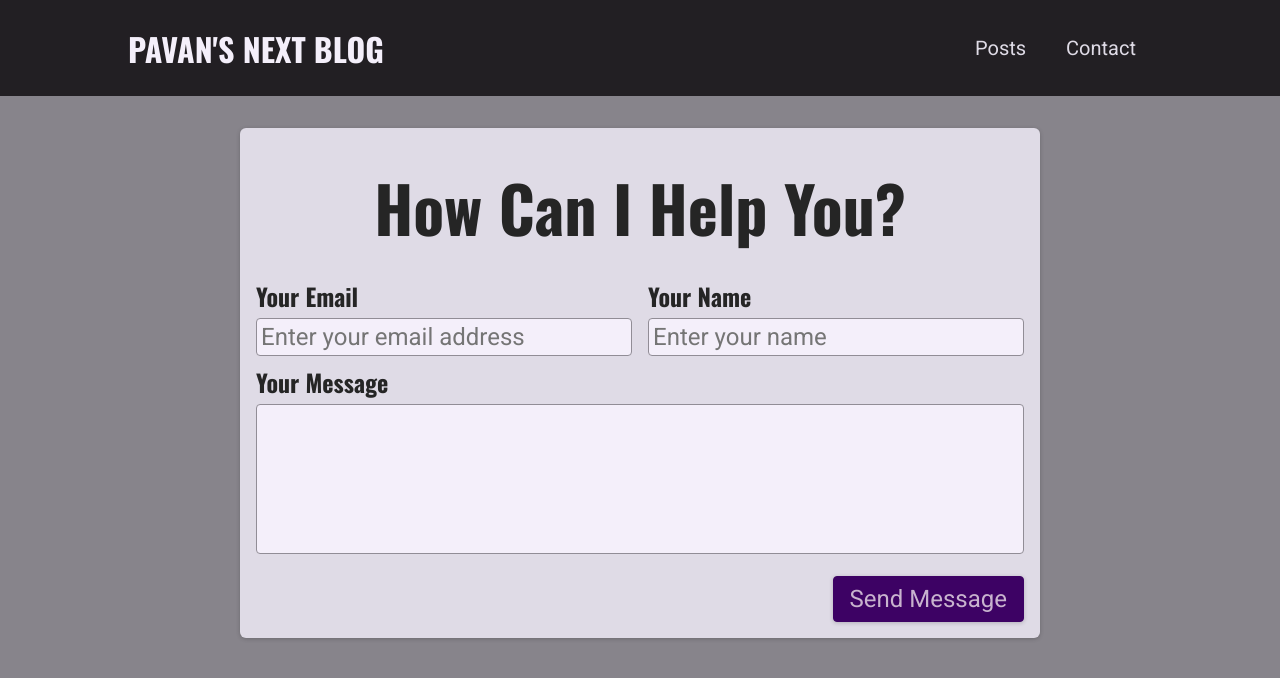
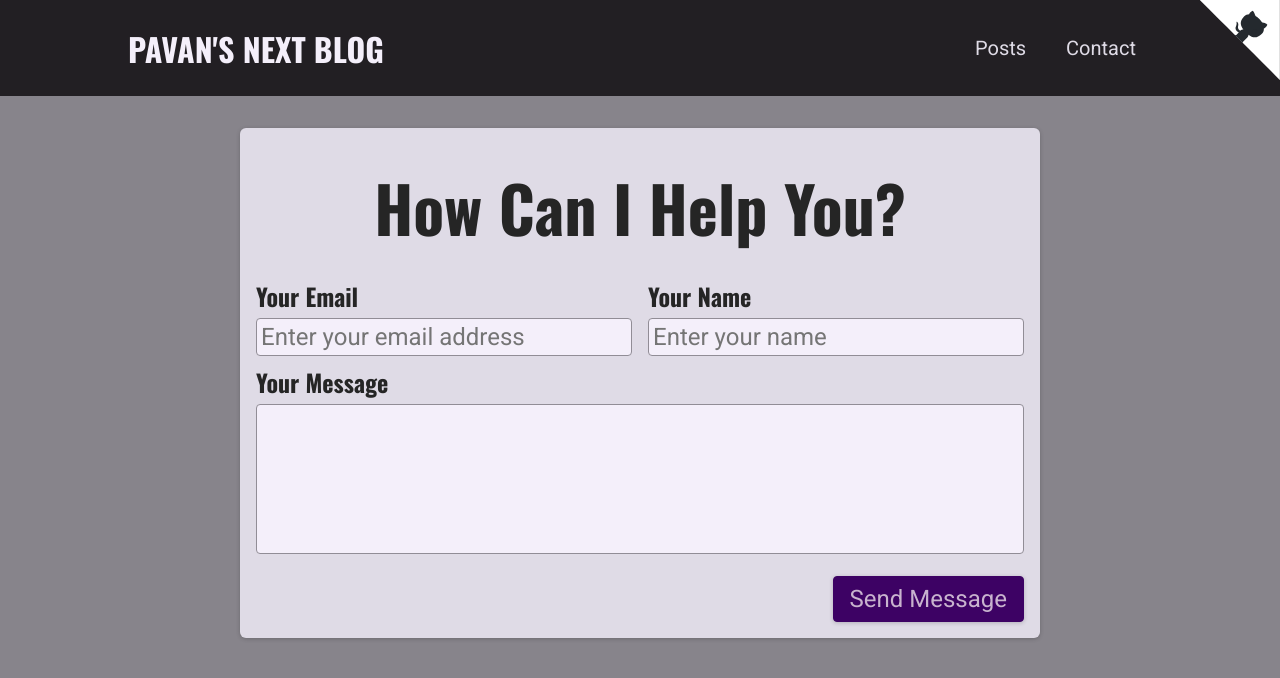
Before and after one commit to ghana7989/nextjs-blog, a Next.js app: page /contact in a window 1280 px wide. Shown: the top 678 px of the page. Built offline with nearby package versions, Linux system fonts and the light colour scheme.

Commit message:
adding github banner

```diff
--- a/components/layout/Layout.tsx
+++ b/components/layout/Layout.tsx
@@ -7,6 +7,54 @@ import MainNavigation from './MainNavigation'
 const layout = ({children}) => {
 	return (
 		<>
+			<a
+				target='_blank'
+				href='https://github.com/ghana7989/nextjs-blog'
+				className='github-corner'
+				aria-label='View source on GitHub'
+				title='View source on GitHub'>
+				<svg
+					xmlns='http://www.w3.org/2000/svg'
+					style={{fill: '#fff', color: '#24292e', position: 'absolute', top: 0, right: 0}}
+					viewBox='0 0 250 250'
+					fill='#151513'
+					height='80'
+					width='80'>
+					<path
+						fill='"#fff"'
+						className='octo-background'
+						d='M 249.57771,250.29409 C 163.6834,162.06673 87.406263,88.122635 -0.4222853,0.29408743 H 249.57771 Z'></path>
+					<path
+						fill='currentColor'
+						d='m 194.57892,71.296301 c -2,-4 -5.00268,-7.999511 -9.00269,-11.999515 -3.99999,-3.999997 -7.9995,-7.002681 -11.9995,-9.002681 -4.00001,-14.000002 -8.99659,-16.998292 -8.99659,-16.998292 -8,3.999999 -11.00464,8.998533 -11.00462,10.998545 -6.00001,0 -10.99732,2.000735 -15.99732,7.000731 -16,16.000004 -10.00195,29.997316 -2.00195,40.997318 -3,0 -6.99854,0.998782 -10.99855,4.998771 L 113.57917,109.2968 c -2,1 -5.99975,-1.00097 -5.99975,-1.00097 l 26.99584,26.99584 c 0,0 -1.99999,-3.99877 0,-4.99877 l 14.00147,-14.00147 c 2.00001,-3 3.00294,-5.9956 3.00293,-7.9956 11,8 23.99732,14.99804 40.99732,-2.00195 5,-5.00001 7.00073,-9.997326 7.00073,-15.997325 -0.90398,-9.744341 -2.80609,-14.23012 -4.99878,-19.000243 z'></path>
+					<path
+						fill='currentColor'
+						d='m 121.28633,101.84712 c -14.99999,-9.000009 -8.99999,-19.00001 -8.99999,-19.00001 2.99999,-6.999997 1.99999,-10.999997 1.99999,-10.999997 -1,-7.000002 3,-1.999998 3,-1.999998 4.00001,4.999996 2,11 2,11 -2.99999,9.999998 5.00001,14.999998 9,15.999996'
+						style={{transformOrigin: '130px 106px'}}></path>
+					<path
+						fill='currentColor'
+						d='m 210.61601,77.354548 c 0,0 -2.99732,-5.000738 -15.99732,-7.000737 -0.0144,-0.02843 0.007,0.01428 0,0 -0.007,-0.01428 -3.99055,0.468874 -3.99055,0.468874 l 5.4469,19.797551 3.57294,-1.284473 c 2.01561,-1.004006 6.98378,-3.016688 10.96801,-11.981199 z'
+						style={{transformOrigin: '180px 90px'}}></path>
+					<path
+						fill='"#fff"'
+						className='octo-face'
+						d='m 157.89355,66.610672 c -3.6953,-3.732717 -7.91112,-5.499913 -12.18983,-5.109056 -4.40252,0.402191 -7.13979,2.856546 -7.87463,3.598819 -7.07601,7.147691 -5.83073,16.6566 3.50711,26.774603 1.74973,1.898424 3.65469,3.889989 5.66306,5.91869 1.98876,2.008926 3.9938,3.970152 5.96079,5.829492 11.66194,11.03287 19.88339,7.51635 24.72642,2.62392 4.69996,-4.74761 6.92511,-12.647837 -0.93566,-20.588227 -0.19312,-0.195097 -0.5156,-0.479793 -1.31843,-1.179779 -1.71474,-1.495896 -4.90485,-4.280358 -7.8452,-7.250494 -3.2474,-3.28029 -6.32518,-6.797215 -8.16252,-8.899526 -0.85763,-0.980686 -1.27935,-1.464133 -1.5311,-1.718439 z'></path>
+					<path
+						fill='currentColor'
+						d='m 152.14888,95.779316 c -0.16786,-0.167854 -0.4399,-0.167678 -0.60757,-6e-6 -0.66926,0.669255 -2.20394,0.630882 -3.25661,-0.42178 -0.15188,-0.151888 -0.28137,-0.314719 -0.39094,-0.484545 -0.27436,-0.424649 -0.42501,-0.891266 -0.49172,-1.329545 -0.0135,-0.08772 -0.0233,-0.174308 -0.0303,-0.259131 -0.021,-0.254464 -0.0144,-0.493507 0.0111,-0.702245 0.0423,-0.347542 0.13665,-0.610438 0.24371,-0.717497 0.16767,-0.167672 0.16785,-0.439717 0,-0.607563 -0.16785,-0.167854 -0.43989,-0.167672 -0.60756,-10e-7 -0.0866,0.08662 -0.16552,0.201023 -0.23441,0.337652 -0.10292,0.205165 -0.18327,0.460877 -0.23241,0.749235 -0.0491,0.288359 -0.0669,0.609536 -0.0456,0.945785 0.0215,0.336058 0.0827,0.68736 0.19117,1.036157 0.13593,0.435767 0.34628,0.867413 0.6472,1.260503 0.10041,0.130907 0.21071,0.257691 0.33174,0.37874 0.63088,0.63088 1.38245,0.973575 2.10837,1.079738 0.10362,0.01503 0.20695,0.02546 0.30898,0.03102 0.20444,0.01112 0.40511,0.0038 0.59878,-0.02134 0.48383,-0.06276 0.92265,-0.235099 1.26338,-0.498709 0.0681,-0.05273 0.13235,-0.109022 0.19225,-0.168918 0.16821,-0.167853 0.16803,-0.439896 3.6e-4,-0.607565 z'></path>
+					<path
+						fill='currentColor'
+						d='m 150.73021,91.109058 c -0.0362,0.186498 -0.0362,0.378735 -1e-5,0.565239 0.0136,0.06995 0.0323,0.139166 0.0559,0.206948 0.0473,0.135574 0.11495,0.265587 0.20318,0.385376 0.0441,0.05986 0.0933,0.117281 0.14741,0.171438 0.21663,0.21663 0.48382,0.352203 0.76376,0.406177 0.11656,0.0226 0.23528,0.0312 0.35364,0.02547 0.16462,-0.0079 0.32512,-0.05326 0.48042,-0.116025 0.17878,-0.07228 0.34969,-0.17072 0.49477,-0.315797 0.57779,-0.577797 0.57797,-1.514792 1.7e-4,-2.092591 -0.28889,-0.288894 -0.66745,-0.433252 -1.04638,-0.433072 -0.0165,-2.1e-5 -0.0328,0.0041 -0.0495,0.0047 -0.11132,0.0038 -0.22129,0.02224 -0.3296,0.05093 -0.15191,0.04033 -0.29984,0.09899 -0.43505,0.188298 -0.0821,0.05414 -0.15976,0.117478 -0.23203,0.189747 -0.0723,0.07227 -0.13539,0.150099 -0.18975,0.232033 -0.10864,0.163937 -0.18076,0.34467 -0.21699,0.53117 z'></path>
+					<path
+						fill='currentColor'
+						d='m 153.95489,72.39001 c 0.0493,-0.477547 0.0511,-0.942374 0.004,-1.387104 -0.047,-0.444739 -0.14239,-0.869748 -0.28818,-1.266958 -0.1458,-0.397217 -0.34162,-0.767704 -0.5891,-1.103409 -0.12374,-0.167853 -0.26038,-0.327093 -0.41012,-0.476837 -2.39512,-2.395112 -7.23017,-1.443235 -10.79953,2.126122 -3.56935,3.569358 -4.11631,7.999491 -1.72119,10.394606 0.14974,0.149737 0.30737,0.288005 0.47235,0.414605 0.32979,0.253392 0.68845,0.460702 1.07059,0.621912 0.38197,0.161042 0.78725,0.276167 1.21047,0.34467 0.42286,0.0685 0.86365,0.09074 1.31645,0.06653 0.45263,-0.02439 0.91728,-0.09522 1.38836,-0.212683 1.64857,-0.411202 3.37497,-1.394461 4.93656,-2.956058 1.56159,-1.561594 2.62232,-3.365455 3.12085,-5.101364 0.14275,-0.496019 0.23905,-0.986486 0.28836,-1.464038 z'></path>
+					<path
+						fill='currentColor'
+						className='octo-eye'
+						d='m 176.11077,91.594139 c -2.39512,-2.395112 -7.23018,-1.44324 -10.79954,2.126118 -3.56935,3.569358 -4.11648,7.999323 -1.72119,10.394613 2.39529,2.3953 6.82524,1.84816 10.3946,-1.72119 3.56937,-3.569367 4.52142,-8.404245 2.12613,-10.799541 z'
+						style={{transformOrigin: '170px 100px'}}></path>
+				</svg>
+			</a>
 			<MainNavigation />
 			<main>{children}</main>
 		</>
--- a/styles/globals.css
+++ b/styles/globals.css
@@ -64,3 +64,33 @@ button {
 	font: inherit;
 	cursor: pointer;
 }
+.github-corner:hover .octo-face {
+	display: inline;
+}
+.github-corner .octo-face {
+	display: none;
+}
+.github-corner:hover .octo-eye {
+	animation: octocat-blink 560ms ease-in-out;
+}
+@keyframes octocat-blink {
+	0%,
+	25%,
+	100% {
+		transform: scale(1);
+	}
+	60% {
+		transform: scale(0, 0);
+	}
+	85% {
+		transform: scale(0.8, 0.8);
+	}
+}
+@media (max-width: 500px) {
+	.github-corner:hover .octo-eye {
+		animation: none;
+	}
+	.github-corner .octo-eye {
+		animation: octocat-blink 560ms ease-in-out;
+	}
+}
```
